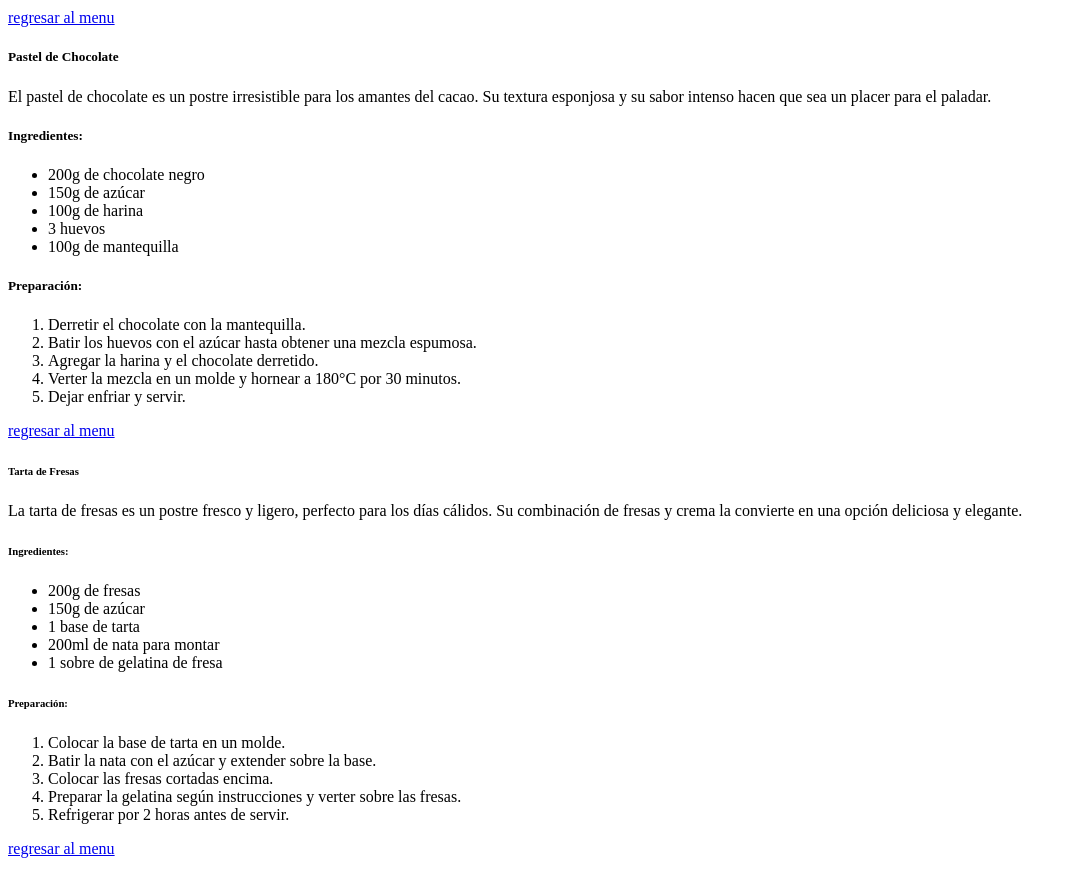
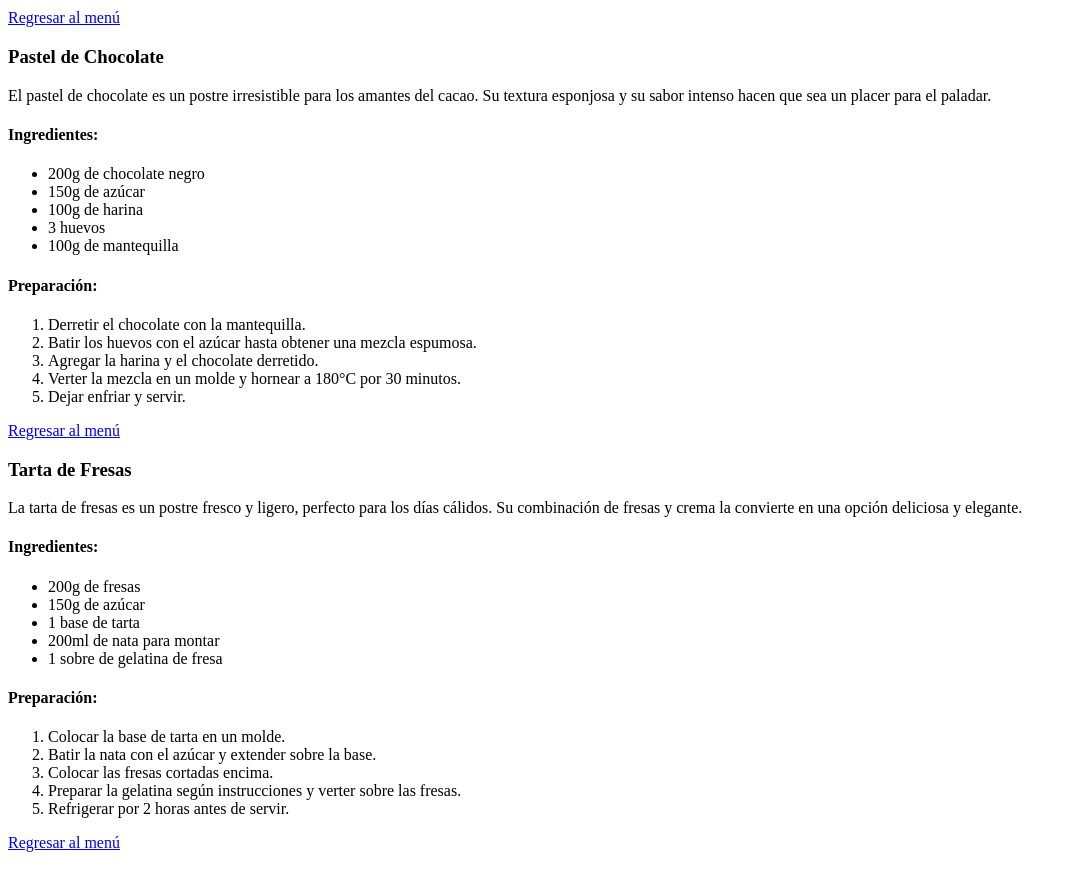
Before and after one commit to Er1ckJD/AplicacionesWebRepoGrupoA, a plain HTML site: page paginademo.html in a window 1280 px wide. Shown: the part 680-1554 px from the top of the page, without its empty margins (0-1073 px from the left). Drawn offline with Linux system fonts and the light colour scheme.

Commit message:
obtimizacion de codigo y mejora visual

```diff
--- a/paginademo.html
+++ b/paginademo.html
@@ -1,24 +1,23 @@
 <!DOCTYPE html>
 <html>
-<head> </head>
+<head>
+    <meta charset="UTF-8">
+    <link rel="stylesheet" href="csspaginademo.css">
+</head>
 <body>
-    <img src="manzana.jpg" alt= "imagen de una tarta de manzana" width="300" height="" >
+<img src="manzana.jpg" alt="imagen de una tarta de manzana" width="300">
 <h1>Recetas de Postres</h1>
-    <h2 id="menu">Menú de Recetas de Postres </h2>
-    <p>Bienvenido a nuestra página de recetas de postres. Aquí encontrarás deliciosas recetas fáciles de preparar para endulzar tu día. Explora nuestras opciones y disfruta de la magia de la repostería.
+<h2 id="menu">Menú de Recetas de Postres</h2>
+<p>Bienvenido a nuestra página de recetas de postres. Aquí encontrarás deliciosas recetas fáciles de preparar para endulzar tu día. Explora nuestras opciones y disfruta de la magia de la repostería.</p>
 
 <ul>
-        <li><a href="#manzana"> Postre de Manzana</a></li>
+    <li><a href="#manzana">Postre de Manzana</a></li>
     <li><a href="#chocolate">Pastel de Chocolate</a></li>
-        <li><a href="fresa">Tarta de Fresas</a></li>
+    <li><a href="#fresa">Tarta de Fresas</a></li>
 </ul>
 
-
-        </p>
-    <h3 id ="manzana" >  Postre de Manzana</h3>
-   <p>
-    El postre de manzana es una opción clásica y deliciosa, ideal para cualquier ocasión. Su combinación de dulzura y acidez lo convierte en un favorito de todos.
-   </p>
+<h3 id="manzana">Postre de Manzana</h3>
+<p>El postre de manzana es una opción clásica y deliciosa, ideal para cualquier ocasión. Su combinación de dulzura y acidez lo convierte en un favorito de todos.</p>
 
 <h4>Ingredientes:</h4>
 <ul>
@@ -40,12 +39,12 @@
     <li>Hornear a 180°C durante 25-30 minutos.</li>
     <li>Servir caliente y disfrutar.</li>
 </ol>
- <p><a href="#menu">regresar al menu</a></p>
+<p><a href="#menu">Regresar al menú</a></p>
 
-   <h5 id ="chocolate" >   Pastel de Chocolate </h5>
-  <p>  El pastel de chocolate es un postre irresistible para los amantes del cacao. Su textura esponjosa y su sabor intenso hacen que sea un placer para el paladar.</p>
+<h3 id="chocolate">Pastel de Chocolate</h3>
+<p>El pastel de chocolate es un postre irresistible para los amantes del cacao. Su textura esponjosa y su sabor intenso hacen que sea un placer para el paladar.</p>
 
-    <h5>Ingredientes:</h5>
+<h4>Ingredientes:</h4>
 <ul>
     <li>200g de chocolate negro</li>
     <li>150g de azúcar</li>
@@ -54,8 +53,7 @@
     <li>100g de mantequilla</li>
 </ul>
 
-
-    <h5>Preparación:</h5>
+<h4>Preparación:</h4>
 <ol>
     <li>Derretir el chocolate con la mantequilla.</li>
     <li>Batir los huevos con el azúcar hasta obtener una mezcla espumosa.</li>
@@ -63,32 +61,28 @@
     <li>Verter la mezcla en un molde y hornear a 180°C por 30 minutos.</li>
     <li>Dejar enfriar y servir.</li>
 </ol>
+<p><a href="#menu">Regresar al menú</a></p>
 
-    <p><a href="#menu">regresar al menu</a></p>
+<h3 id="fresa">Tarta de Fresas</h3>
+<p>La tarta de fresas es un postre fresco y ligero, perfecto para los días cálidos. Su combinación de fresas y crema la convierte en una opción deliciosa y elegante.</p>
 
-    <h6 id ="fresa" >Tarta de Fresas</h6>
-    <p>La tarta de fresas es un postre fresco y ligero, perfecto para los días cálidos. Su combinación de fresas y crema la convierte en una opción deliciosa y elegante.
-    </p>
-
-    <h6>Ingredientes:</h6>
+<h4>Ingredientes:</h4>
 <ul>
     <li>200g de fresas</li>
     <li>150g de azúcar</li>
     <li>1 base de tarta</li>
     <li>200ml de nata para montar</li>
-   <li> 1 sobre de gelatina de fresa</li>
+    <li>1 sobre de gelatina de fresa</li>
 </ul>
 
-
-   <h6> Preparación:</h6>
+<h4>Preparación:</h4>
 <ol>
     <li>Colocar la base de tarta en un molde.</li>
-       <li> Batir la nata con el azúcar y extender sobre la base.</li>
+    <li>Batir la nata con el azúcar y extender sobre la base.</li>
     <li>Colocar las fresas cortadas encima.</li>
     <li>Preparar la gelatina según instrucciones y verter sobre las fresas.</li>
-       <li> Refrigerar por 2 horas antes de servir.</li>
+    <li>Refrigerar por 2 horas antes de servir.</li>
 </ol>
-    <p><a href="#menu">regresar al menu</a></p>
+<p><a href="#menu">Regresar al menú</a></p>
 </body>
-
 </html>
```
Lines whose indentation alone changed are shown as unchanged.
